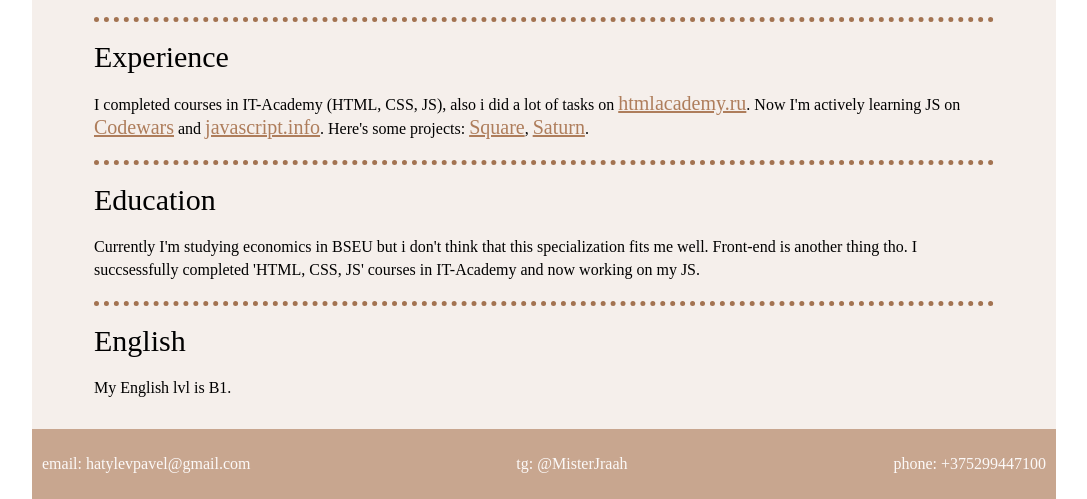
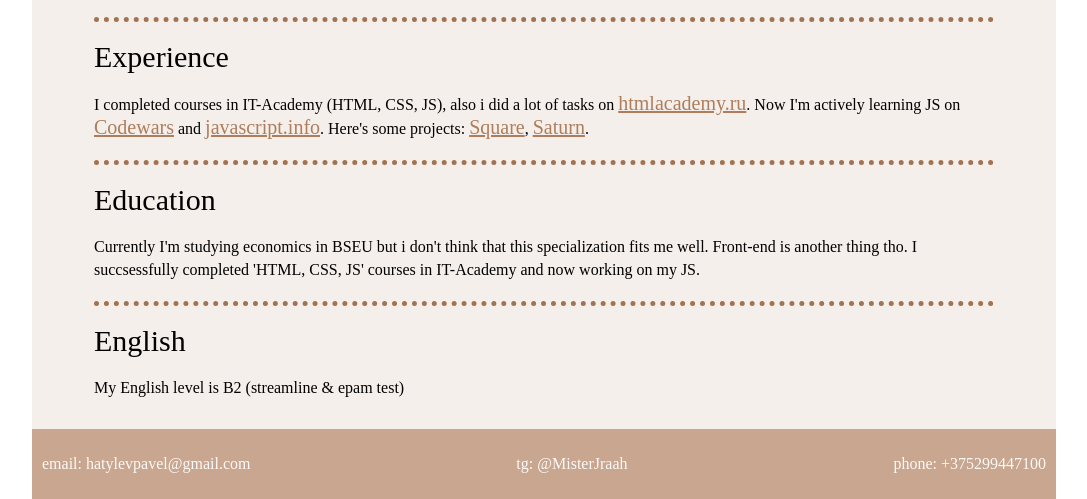
Before and after one commit to FightingRobot/rsschool-cv, a plain HTML site: page index.html in a window 1280 px wide. Shown: the part 745-1244 px from the top of the page, without its empty margins (96-1183 px from the left). Drawn offline with Linux system fonts and the light colour scheme.

Commit message:
feat: update info

```diff
--- a/index.html
+++ b/index.html
@@ -67,7 +67,7 @@
                 </div>
                 <div class="main__text">
                     <h2>English</h2>
-                    <p>My English lvl is B1.</p>
+                    <p>My English level is B2 (streamline & epam test)</p>
                 </div>
             </div>
         </main>
```
Also changed, not shown: 1 other file.
